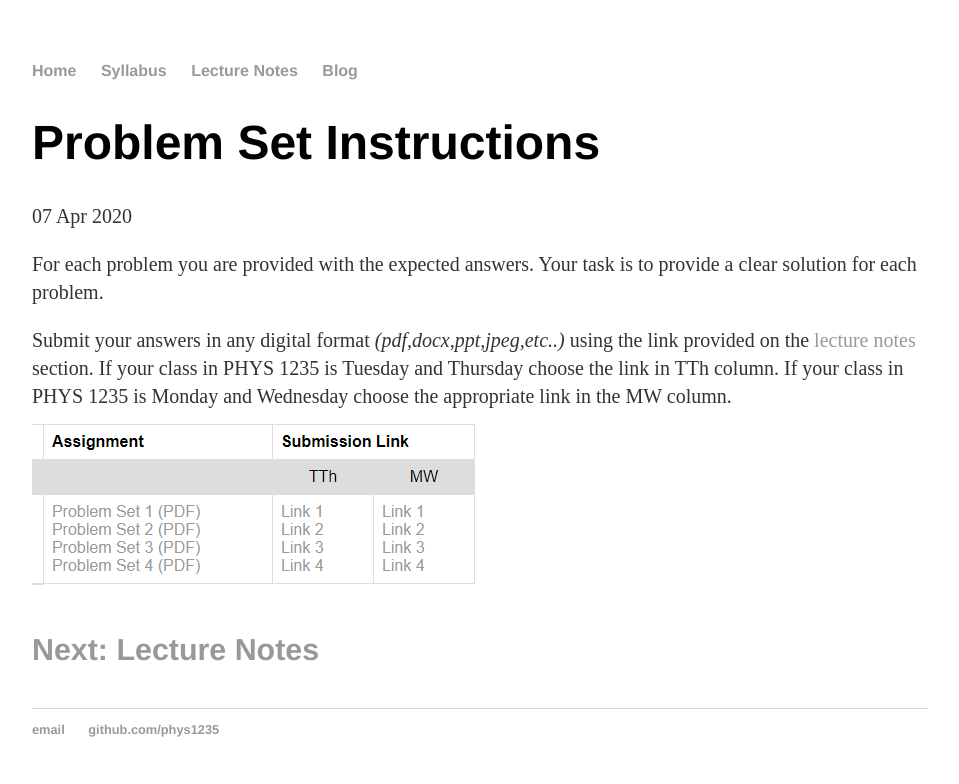
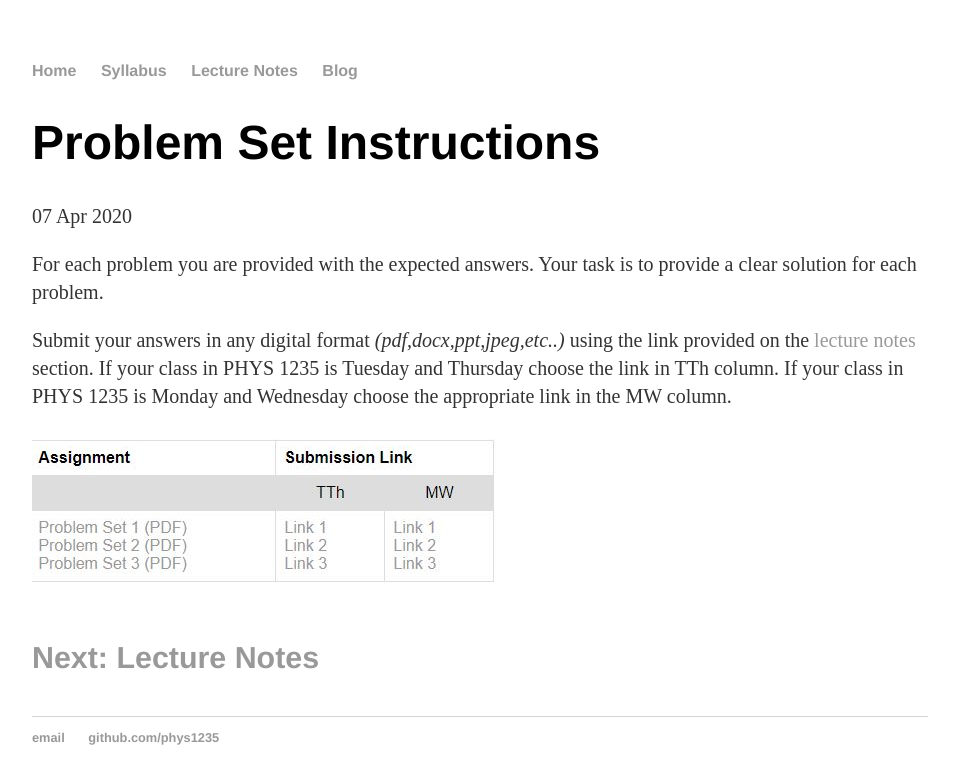
Before and after one commit to phys1235/phys1235.github.io, a Jekyll site: the page built from _posts/2020-04-07-problem-set-instruction.md, in a window 1280 px wide. Shown: the top 784 px of the page, without its empty margins (160-1119 px from the left). Built offline with Jekyll 4.4.1, drawn with Linux system fonts in a browser that asks for light colours.

Commit message:
update blog

```diff
--- a/_posts/2020-04-07-problem-set-instruction.md
+++ b/_posts/2020-04-07-problem-set-instruction.md
@@ -9,6 +9,7 @@ solution for each problem.
 
 Submit your answers in any digital format *(pdf,docx,ppt,jpeg,etc..)* using the link
 provided on the [lecture notes](https://phys1235.github.io/lecture-notes/) section. If your class in PHYS 1235 is Tuesday and Thursday choose the link in TTh column. If your class in PHYS 1235 is Monday and Wednesday choose the appropriate link in the MW column.
-![test test test]({{site.url}}/assets/test.png)
+
+![test test test]({{site.url}}/assets/duedates.JPG)
 
 #### [Next: Lecture Notes](/lecture-notes/)
```
